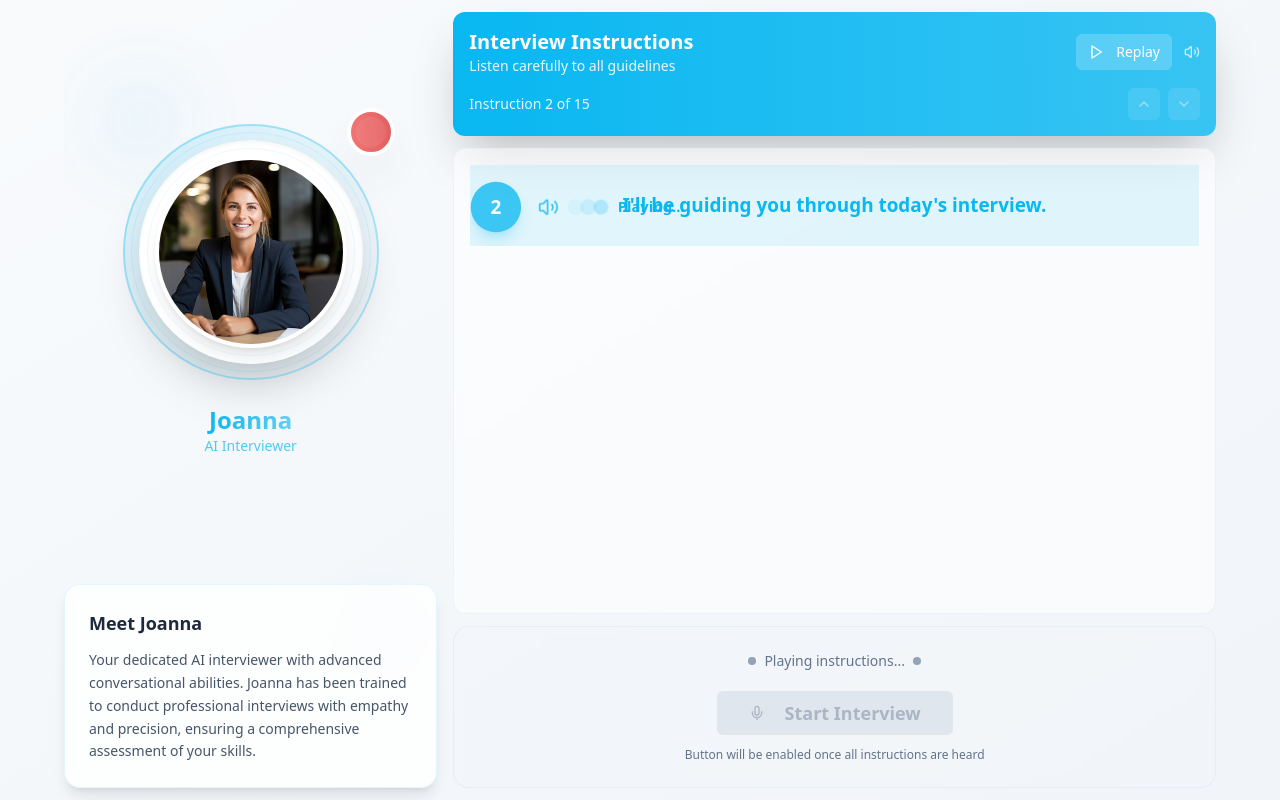
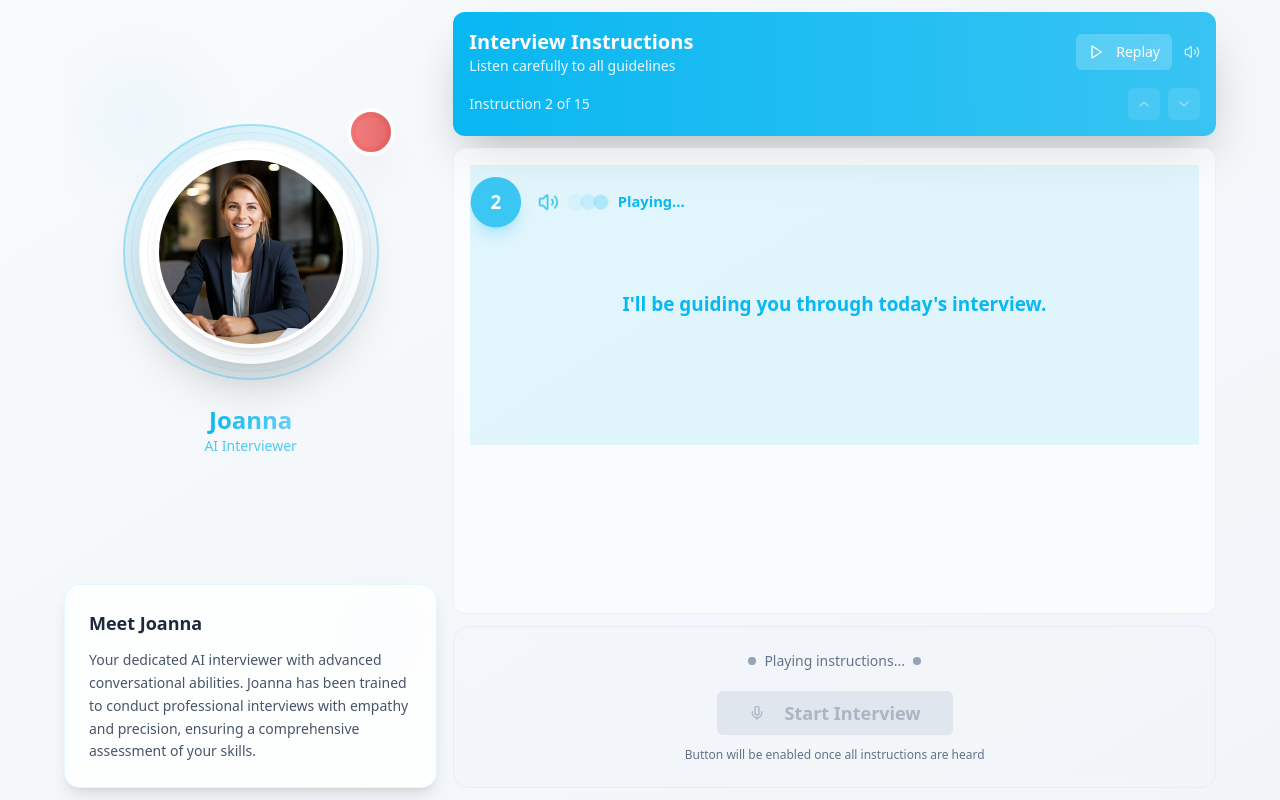
Before and after one commit to reshindev/narra-flow-interviews, a React (Vite) app: page / in a window 1280 px wide. Built offline with nearby package versions, Linux system fonts and the light colour scheme.

Commit message:
Reverted to commit e2c5c9a32d80d3d3eeecaa0df8ff19cc0d396a1d

```diff
--- a/src/components/InterviewIntroduction.tsx
+++ b/src/components/InterviewIntroduction.tsx
@@ -255,11 +255,11 @@ const InterviewIntroduction = () => {
               <CarouselContent className="h-full">
                 {transcriptLines.map((line, index) => (
                   <CarouselItem key={line.id} className="h-full">
-                    <div className="h-full flex items-center justify-center">
+                    <div className="h-full flex items-stretch justify-center">
                       <div
-                        className={`group relative rounded-2xl border-2 transition-all duration-500 hover:shadow-xl w-full h-full flex items-center justify-center ${
+                        className={`group relative rounded-2xl border-2 transition-all duration-500 hover:shadow-xl w-full h-full min-h-[280px] flex items-center justify-center ${
                           index === currentTranscriptIndex && isPlaying
-                            ? 'bg-primary/10 border-primary/40 shadow-2xl ring-4 ring-primary/20 scale-105 p-6'
+                            ? 'bg-primary/10 border-primary/40 shadow-2xl ring-4 ring-primary/20 scale-105'
                             : line.isHighlighted
                               ? 'bg-red-50 border-red-200 hover:bg-red-100 shadow-lg'
                               : line.isEncouragement
```
